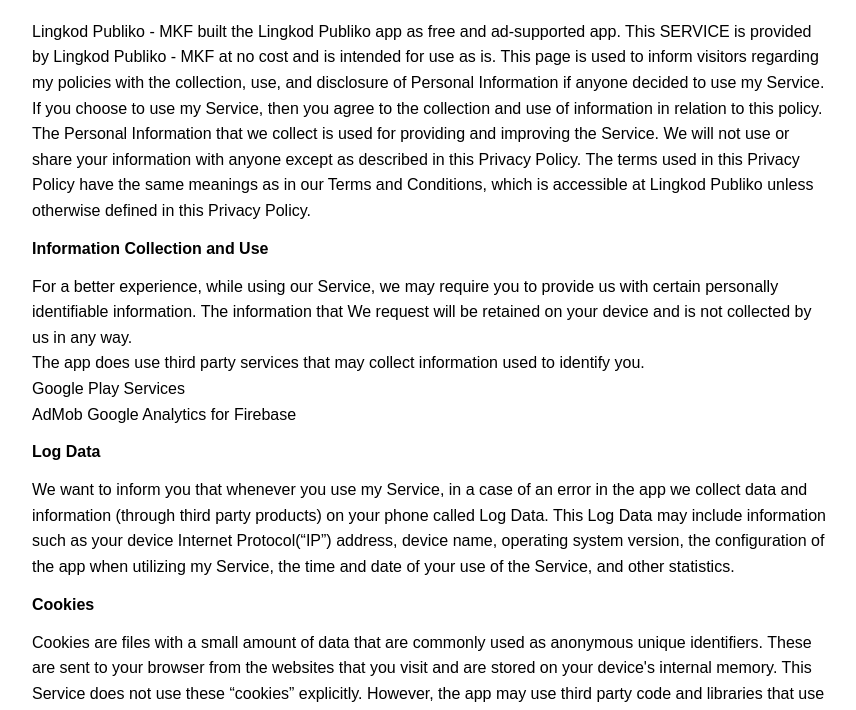
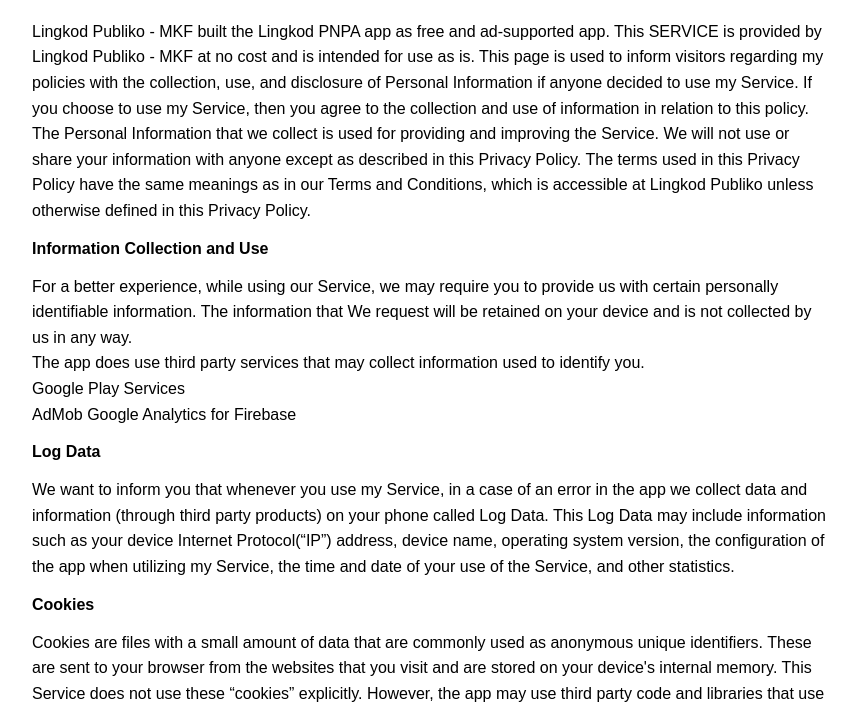
Before and after one commit to LingkodPubliko/Privacy-Policy, a plain HTML site: page index.html in a window 1280 px wide. Shown: the part 81-791 px from the top of the page, without its empty margins (208-1064 px from the left). Drawn offline with Linux system fonts and the light colour scheme.

Commit message:
Update index.html

```diff
--- a/index.html
+++ b/index.html
@@ -28,7 +28,7 @@
         <h1>Privacy Policy</h1>
 
         <p>
-Lingkod Publiko - MKF built the Lingkod Publiko app as free and ad-supported app. This SERVICE is provided by Lingkod Publiko - MKF at no cost and is intended for use as is. This page is used to inform visitors regarding my policies with the collection, use, and disclosure of Personal Information if anyone decided to use my Service. If you choose to use my Service, then you agree to
+Lingkod Publiko - MKF built the Lingkod PNPA app as free and ad-supported app. This SERVICE is provided by Lingkod Publiko - MKF at no cost and is intended for use as is. This page is used to inform visitors regarding my policies with the collection, use, and disclosure of Personal Information if anyone decided to use my Service. If you choose to use my Service, then you agree to
 
 the collection and use of information in relation to this policy. The Personal Information that we collect is used for providing and improving the Service. We will not use or share your information with anyone except as described in this Privacy Policy. The terms used in this Privacy Policy have the same meanings as in our Terms and Conditions, which is accessible at Lingkod Publiko unless otherwise defined in this Privacy Policy.</p>
         <b>Information Collection and Use</b>
```
